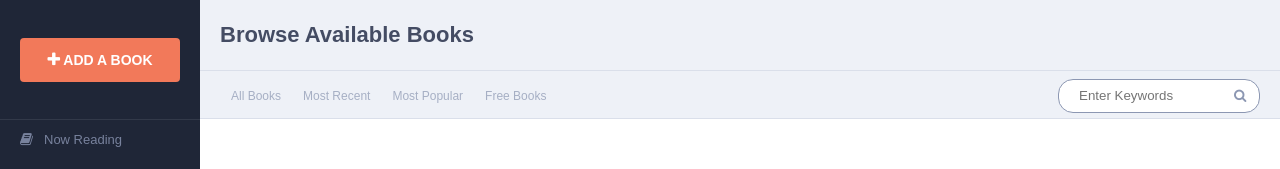
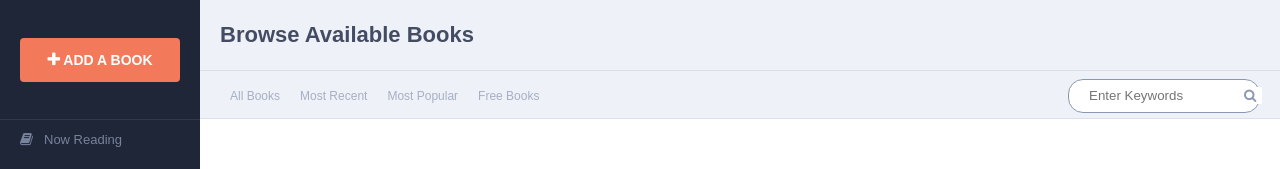
Before and after one commit to SFill2108/BTCtest, a React app: page / in a window 1280 px wide. Shown: the top 169 px of the page. Built offline with nearby package versions, Linux system fonts and the light colour scheme.

Commit message:
add media

```diff
--- a/src/components/Header/Navbar/Filters/Filter/Filter.scss
+++ b/src/components/Header/Navbar/Filters/Filter/Filter.scss
@@ -5,3 +5,13 @@
         padding: 5px 11px 5px;
     }
 }
+
+@media (max-width: 1320px) {
+    .filter {
+        .item {
+            font-size: 12px;
+            color: #a6afc4;
+            padding: 5px 10px 5px;
+        }
+    }
+}
--- a/src/components/Header/Navbar/Filters/Filters.jsx
+++ b/src/components/Header/Navbar/Filters/Filters.jsx
@@ -5,10 +5,10 @@ import Filter from './Filter/Filter.jsx'
 const Filters = () =>{
     return(
         <div className='filtersWrapper'>
-            <Filter name='All Books' id='filter1'/>
-            <Filter name='Most Recent' id='filter2'/>
-            <Filter name='Most Popular' id='filter3'/>
-            <Filter name='Free Books' id='filter4'/>
+            <Filter name='All&nbsp;Books' id='filter1'/>
+            <Filter name='Most&nbsp;Recent' id='filter2'/>
+            <Filter name='Most&nbsp;Popular' id='filter3'/>
+            <Filter name='Free&nbsp;Books' id='filter4'/>
         </div>
     );
 }
--- a/src/components/Header/Navbar/Filters/Filters.scss
+++ b/src/components/Header/Navbar/Filters/Filters.scss
@@ -8,7 +8,7 @@
          :first-child {
             color: white;
             background-color: rgb(151, 179, 206);
-            border-radius: 9px;
+            border-radius: 12px;
         }
     }
 }
--- a/src/components/Header/Navbar/Search/Search.scss
+++ b/src/components/Header/Navbar/Search/Search.scss
@@ -30,3 +30,9 @@
         }
     }
 }
+
+@media (max-width: 1320px) {
+    .searchWrapper {
+        width: 190px;
+    }
+}
```
